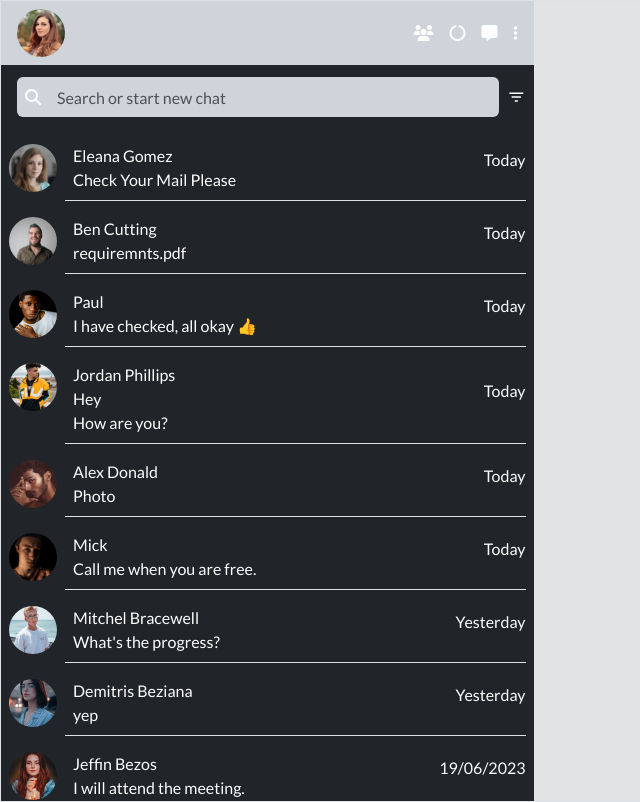
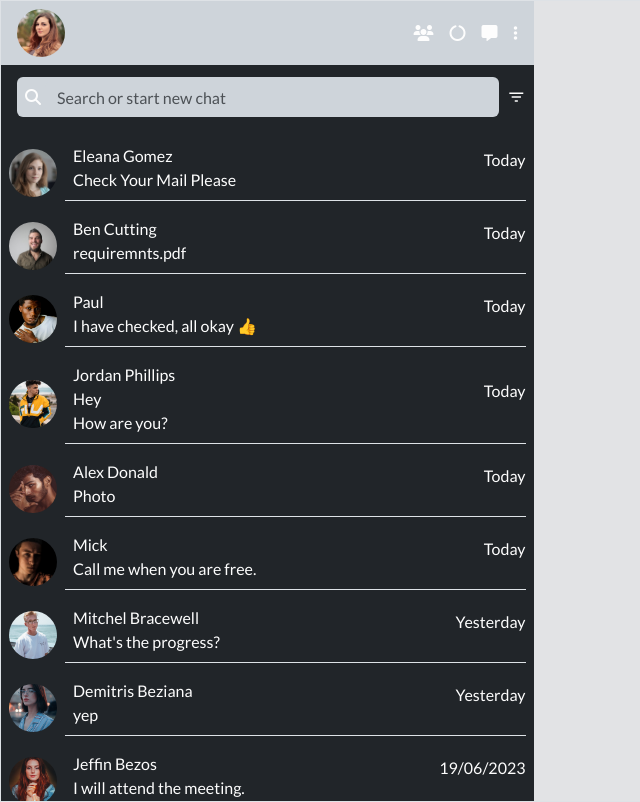
Before and after one commit to gaurabwebdev/whatfaap, a plain HTML site: page index.html in a window 1280 px wide. Shown: the whole page, without its empty margins (0-640 px from the left). Drawn offline with nearby package versions, Linux system fonts and the light colour scheme.

Commit message:
user div images aligned

```diff
--- a/index.html
+++ b/index.html
@@ -20,7 +20,7 @@
                     <div class="row border g-0 m-0">
                         <div class="left-side col col-md-5">
                             <div class="d-flex justify-content-between align-items-center px-3 py-2 bg-dark-subtle">
-                                <div class="user-img-div">
+                                <div class="user-img-div d-flex align-items-center">
                                     <img class="object-fit-cover rounded-circle" src="assets/img/user-img/user-1.jpg" alt="user-1">
                                 </div>
                                 <div class="d-flex align-items-center gap-3">
@@ -44,7 +44,7 @@
                             </div>
                             <div class="user-chats bg-dark d-flex flex-column justify-content-center">
                                 <div class="single-chat d-flex gap-2 p-2">
-                                    <div class="user-img-div">
+                                    <div class="user-img-div d-flex align-items-center">
 
                                         <img class="object-fit-cover rounded-circle" src="assets/img/user-img/user-2.jpg" alt="user-2">
                                     </div>
@@ -63,7 +63,7 @@
                                     </div>
                                 </div>
                                 <div class="single-chat d-flex gap-2 p-2">
-                                    <div class="user-img-div">
+                                    <div class="user-img-div d-flex align-items-center">
 
                                         <img class="object-fit-cover rounded-circle" src="assets/img/user-img/user-3.jpg" alt="user-3">
                                     </div>
@@ -82,7 +82,7 @@
                                     </div>
                                 </div>
                                 <div class="single-chat d-flex gap-2 p-2">
-                                    <div class="user-img-div">
+                                    <div class="user-img-div d-flex align-items-center">
 
                                         <img class="object-fit-cover rounded-circle" src="assets/img/user-img/user-4.jpg" alt="user-4">
                                     </div>
@@ -101,7 +101,7 @@
                                     </div>
                                 </div>
                                 <div class="single-chat d-flex gap-2 p-2">
-                                    <div class="user-img-div">
+                                    <div class="user-img-div d-flex align-items-center">
 
                                         <img class="object-fit-cover rounded-circle" src="assets/img/user-img/user-6.jpg" alt="user-6">
                                     </div>
@@ -120,7 +120,7 @@
                                     </div>
                                 </div>
                                 <div class="single-chat d-flex gap-2 p-2">
-                                    <div class="user-img-div">
+                                    <div class="user-img-div d-flex align-items-center">
 
                                         <img class="object-fit-cover rounded-circle" src="assets/img/user-img/user-7.jpg" alt="user-7">
                                     </div>
@@ -140,7 +140,7 @@
                                     </div>
                                 </div>
                                 <div class="single-chat d-flex gap-2 p-2">
-                                    <div class="user-img-div">
+                                    <div class="user-img-div d-flex align-items-center">
 
                                         <img class="object-fit-cover rounded-circle" src="assets/img/user-img/user-8.jpg" alt="user-8">
                                     </div>
@@ -159,7 +159,7 @@
                                     </div>
                                 </div>
                                 <div class="single-chat d-flex gap-2 p-2">
-                                    <div class="user-img-div">
+                                    <div class="user-img-div d-flex align-items-center">
 
                                         <img class="object-fit-cover rounded-circle" src="assets/img/user-img/user-9.jpg" alt="user-9">
                                     </div>
@@ -178,7 +178,7 @@
                                     </div>
                                 </div>
                                 <div class="single-chat d-flex gap-2 p-2">
-                                    <div class="user-img-div">
+                                    <div class="user-img-div d-flex align-items-center">
 
                                         <img class="object-fit-cover rounded-circle" src="assets/img/user-img/user-10.jpg" alt="user-10">
                                     </div>
@@ -197,7 +197,7 @@
                                     </div>
                                 </div>
                                 <div class="single-chat d-flex gap-2 p-2">
-                                    <div class="user-img-div">
+                                    <div class="user-img-div d-flex align-items-center">
 
                                         <img class="object-fit-cover rounded-circle" src="assets/img/user-img/user-11.jpg" alt="user-11">
                                     </div>
@@ -216,7 +216,7 @@
                                     </div>
                                 </div>
                                 <div class="single-chat d-flex gap-2 p-2">
-                                    <div class="user-img-div">
+                                    <div class="user-img-div d-flex align-items-center">
 
                                         <img class="object-fit-cover rounded-circle" src="assets/img/user-img/user-12.jpg" alt="user-12">
                                     </div>
@@ -235,7 +235,7 @@
                                     </div>
                                 </div>
                                 <div class="single-chat d-flex gap-2 p-2">
-                                    <div class="user-img-div">
+                                    <div class="user-img-div d-flex align-items-center">
 
                                         <img class="object-fit-cover rounded-circle" src="assets/img/user-img/user-13.jpg" alt="user-13">
                                     </div>
@@ -254,7 +254,7 @@
                                     </div>
                                 </div>
                                 <div class="single-chat d-flex gap-2 p-2">
-                                    <div class="user-img-div">
+                                    <div class="user-img-div d-flex align-items-center">
 
                                         <img class="object-fit-cover rounded-circle" src="assets/img/user-img/user-14.jpg" alt="user-14">
                                     </div>
```
